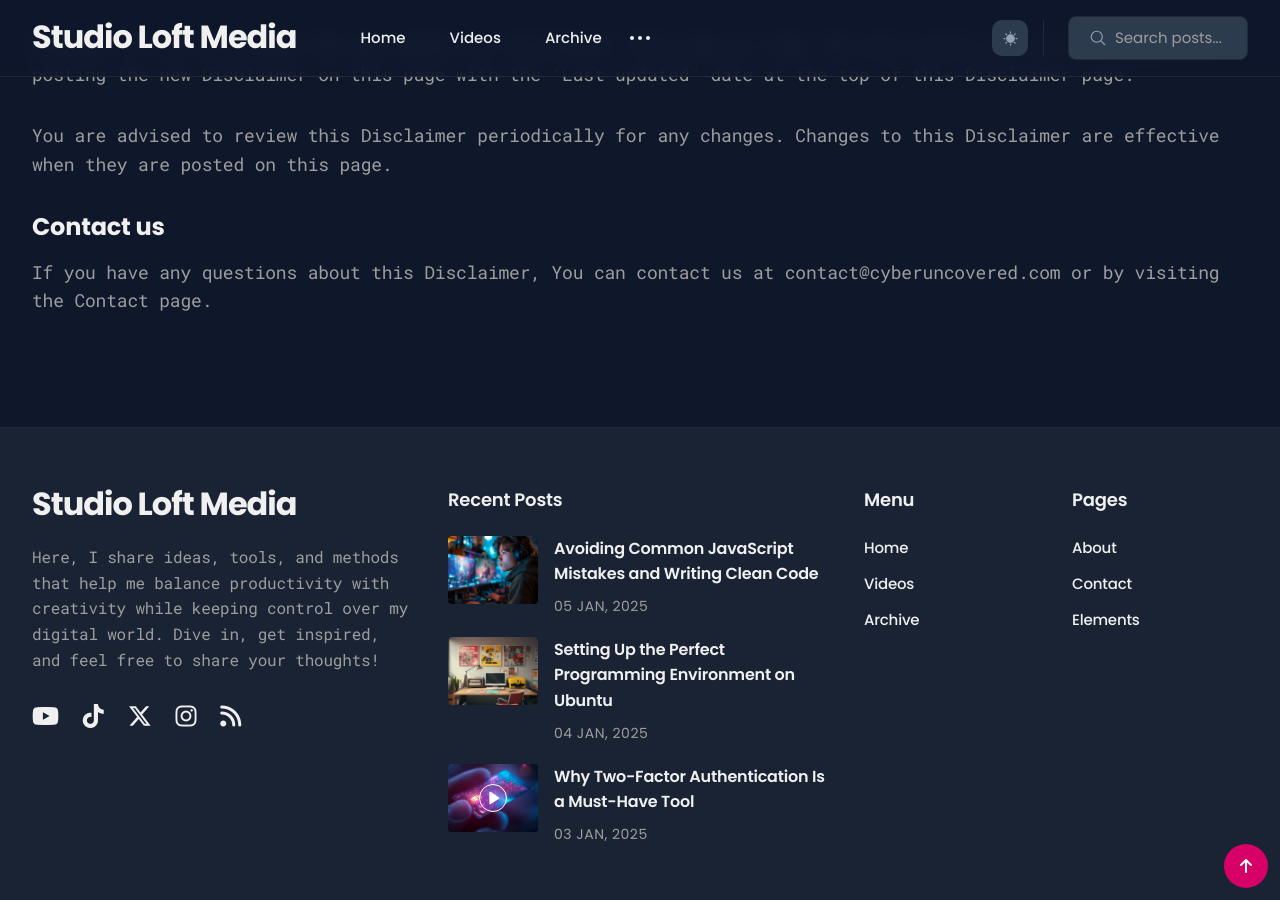
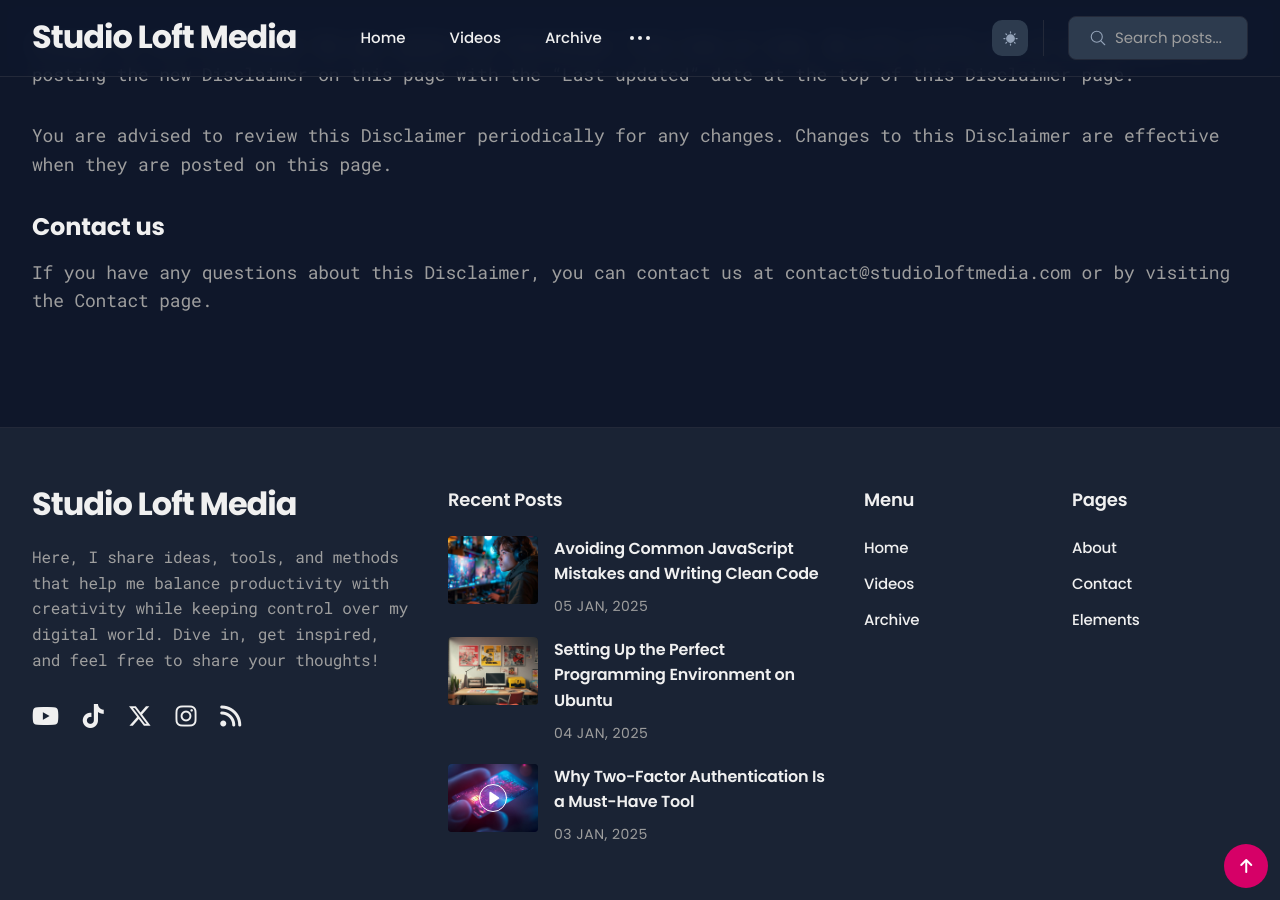
Before and after one commit to studioloft/studioloft.github.io, a Jekyll site: the page built from _pages/disclaimer.md, in a window 1280 px wide and 900 px high, scrolled down 3031 px. Built offline with Jekyll 4.4.1, drawn with Linux system fonts in a browser that asks for light colours; some of the changed text lies outside the part shown.

Commit message:
Copyright Update, page add

```diff
--- a/_includes/footer.html
+++ b/_includes/footer.html
@@ -98,7 +98,7 @@
   <div class="container">
     <div class="row">
       <div class="col col-6 col-d-12">
-        <div class="copyright">&copy; {{ site.time | date: '%Y' }} <a href="/">{{ site.data.settings.title }}</a> - <i class="fa-brands fa-creative-commons"></i> <i class="fa-brands fa-creative-commons-by"></i>  <i class="fa-brands fa-creative-commons-nc"></i>  <i class="fa-brands fa-creative-commons-sa"></i> <a href="https://creativecommons.org/licenses/by-nc-sa/4.0/">CC BY NC SA</a></div>
+        <div class="copyright">&copy; {{ site.time | date: '%Y' }} <a href="https://studioloft.github.io/copyright/">{{ site.data.settings.title }}</a> - <i class="fa-brands fa-creative-commons"></i> <i class="fa-brands fa-creative-commons-by"></i>  <i class="fa-brands fa-creative-commons-nc"></i>  <i class="fa-brands fa-creative-commons-sa"></i> <a href="https://studioloft.github.io/copyright/">CC BY NC SA</a></div>
 
       </div>
       <div class="col col-6 col-d-12">
--- a/_pages/disclaimer.md
+++ b/_pages/disclaimer.md
@@ -22,7 +22,7 @@ Studio Loft Media includes links to external websites that are not provided or m
 
 Studio Loft Media does not warrant that this service or external content featured within this service is free of viruses or other harmful components.
 
-For additional information please refer to our Privacy Policy page.
+For additional information please refer to our <a href="https://studioloft.github.io/privacypolicy/">Privacy Policy</a> page.
 
 <h3>Errors and Omissions Disclaimer</h3>
 The information given by Studio Loft Media is for general guidance on matters of interest only. Even if the we take every precaution to insure that the content of this service is both current and accurate, errors can occur. Plus, given the changing nature of laws, rules and regulations, there may be delays, omissions or inaccuracies in the information contained on this service.
@@ -59,4 +59,4 @@ We may update our Disclaimer from time to time. We will notify you of any change
 You are advised to review this Disclaimer periodically for any changes. Changes to this Disclaimer are effective when they are posted on this page.
 
 <h3>Contact us</h3>
-If you have any questions about this Disclaimer, You can contact us at contact@cyberuncovered.com or by visiting the Contact page.
+If you have any questions about this Disclaimer, you can contact us at contact@studioloftmedia.com or by visiting the Contact page.
```
Also changed, not shown: _pages/copyright.md (added, +23 -0 lines).
